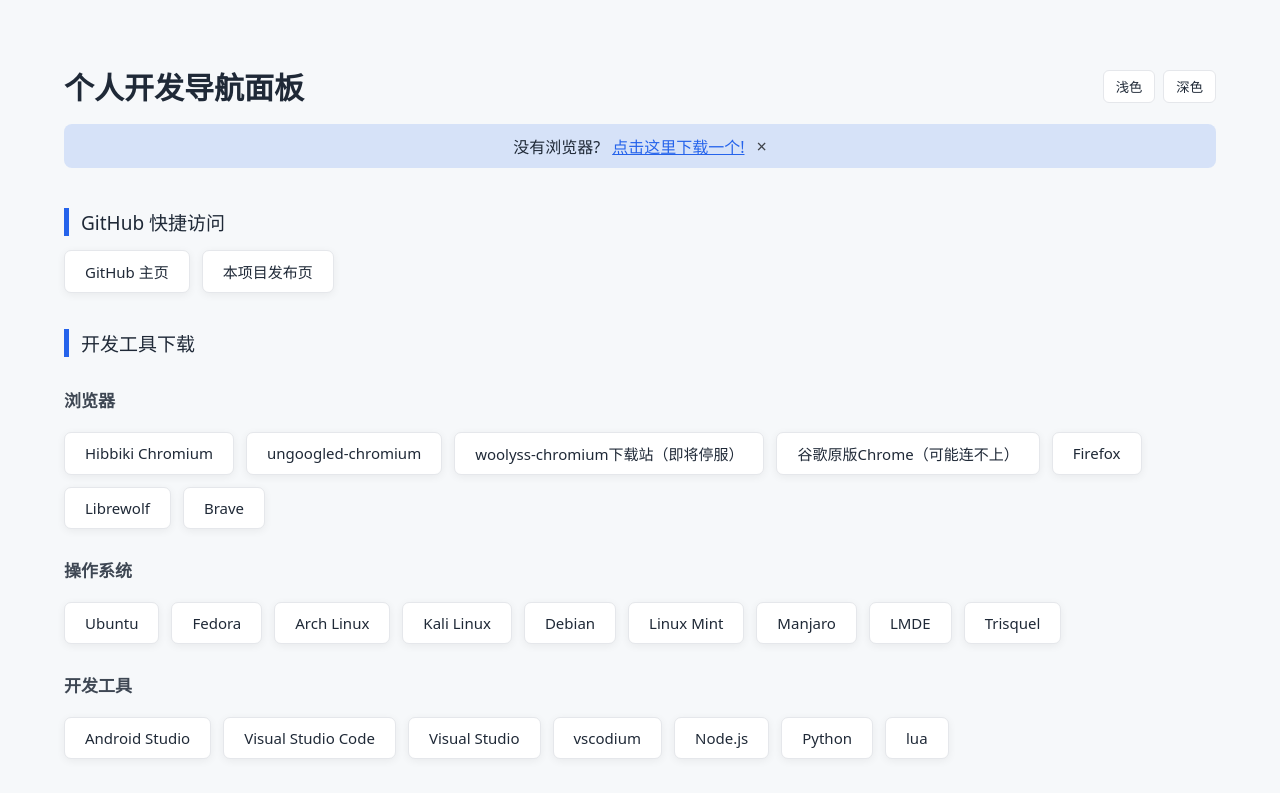
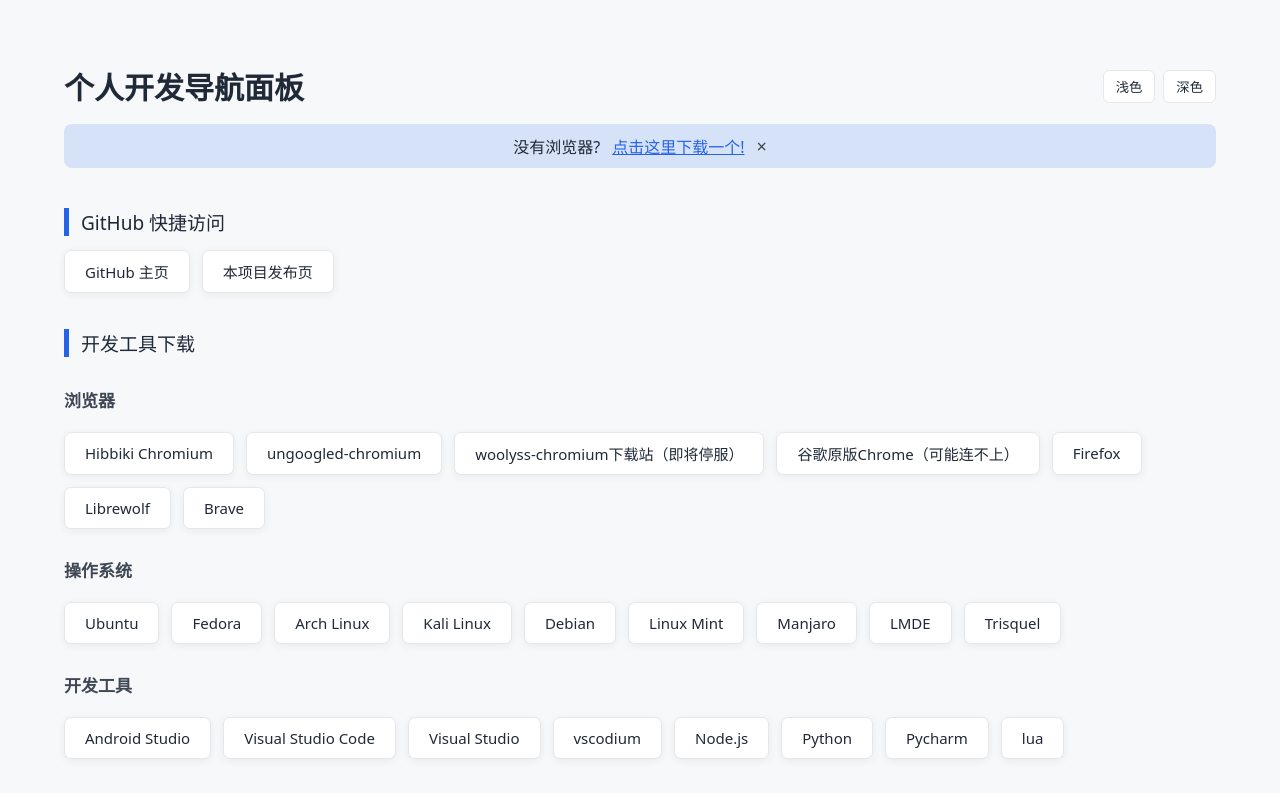
Before and after one commit to sakura01266/sakura01266.github.io, a plain HTML site: page index.html in a window 1280 px wide. Shown: the top 793 px of the page. Drawn offline with Linux system fonts and the light colour scheme.

Commit message:
Add PyCharm download link to index.html

```diff
--- a/index.html
+++ b/index.html
@@ -290,6 +290,7 @@
                     {name: "vscodium", url: "https://github.com/VSCodium/vscodium/releases"},
                     {name: "Node.js", url: "https://nodejs.org/zh-cn/download/"},
                     {name: "Python", url: "https://www.python.org/downloads/"},
+                    {name: "Pycharm", url: "https://www.jetbrains.com.cn/pycharm/download"},
                     {name: "lua", url: "https://www.lua.org/download.html"}
                 ]}
             ],
```
